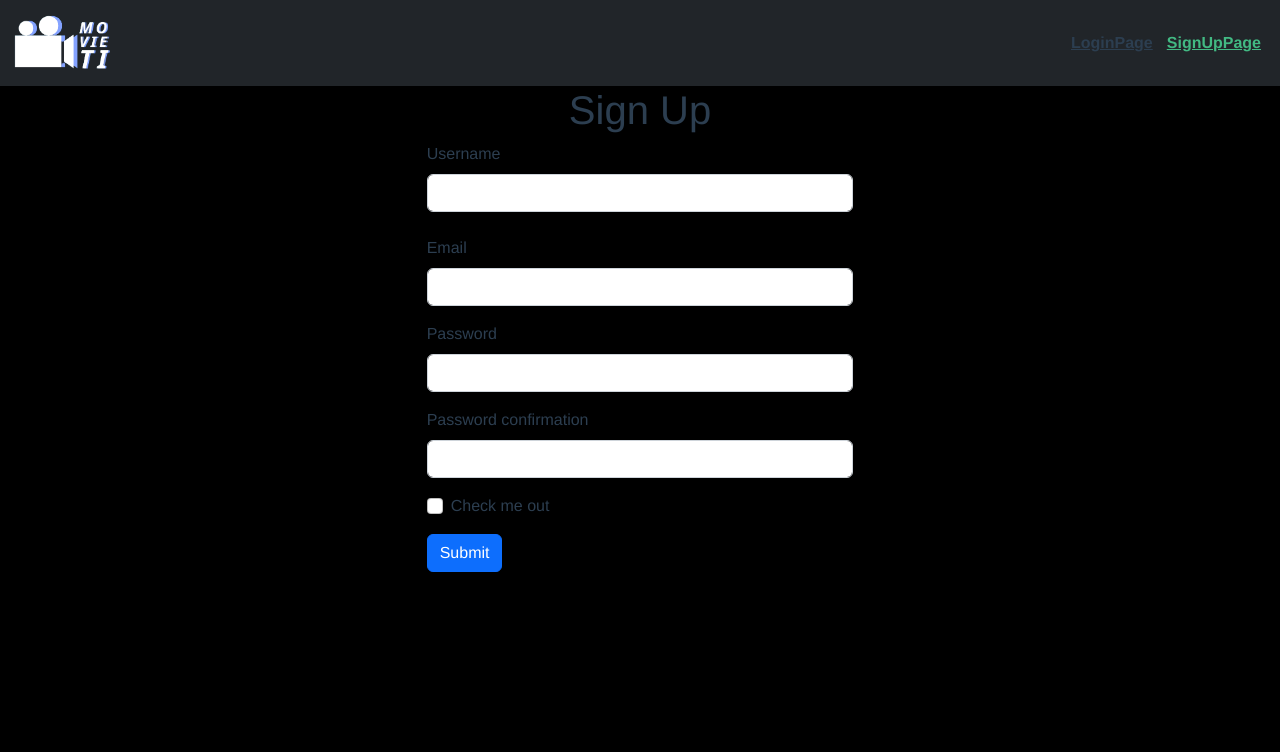
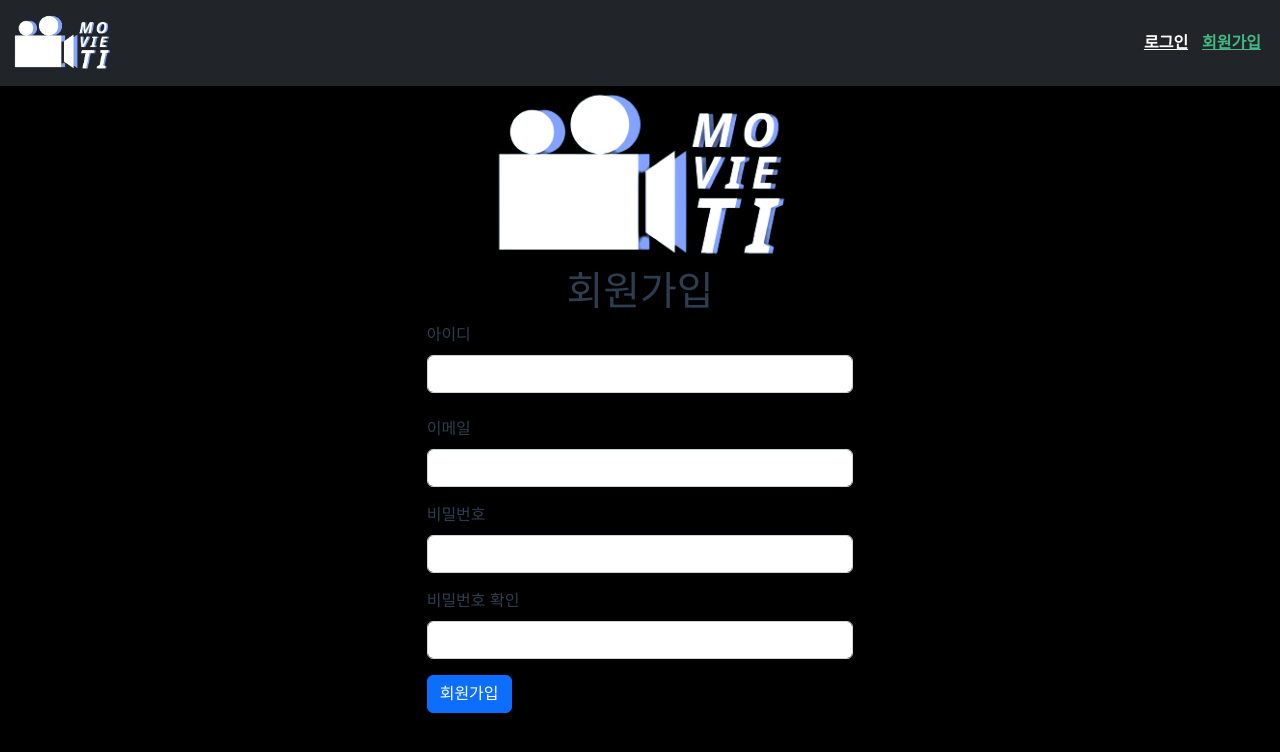
Before and after one commit to DY-Shin/MVTI, a Vue app in the folder front-server/: page /signup in a window 1280 px wide. Shown: the top 752 px of the page. Built offline with nearby package versions, Linux system fonts and the light colour scheme.

Commit message:
1118 1810

```diff
--- a/front-server/src/App.vue
+++ b/front-server/src/App.vue
@@ -8,20 +8,20 @@
         <ul class="navbar-nav">
           <template v-if="isLogin">
             <li class="nav-item">
-              <span class="username">Hello, </span>
+              <span class="username">환영합니다,
                 <router-link :to="{ name: 'ProfileView', params: { username: username } }">
                   {{ $store.state.username }}
-              </router-link>
+                </router-link>님!
+              </span>
             </li>
-              <br>
-              <button class="btn btn-primary" @click="Logout">LogOut</button>
+              <button class="btn btn-primary" @click="Logout">로그아웃</button>
           </template>
           <template v-else>
             <li class="nav-item">
-              <router-link :to="{ name: 'LoginView' }">LoginPage</router-link>
+              <router-link :to="{ name: 'LoginView' }">로그인</router-link>
             </li>
             <li class="nav-item">
-              <router-link :to="{ name: 'SignupView' }">SignUpPage</router-link>
+              <router-link :to="{ name: 'SignupView' }">회원가입</router-link>
             </li>
           </template>
         </ul>
@@ -78,11 +78,12 @@ export default {
 
 nav {
   padding: 30px;
+  color: white;
 }
 
 nav a {
   font-weight: bold;
-  color: #2c3e50;
+  color: white;
 }
 
 nav a.router-link-exact-active {
--- a/front-server/src/components/CommentForm.vue
+++ b/front-server/src/components/CommentForm.vue
@@ -57,7 +57,6 @@ export default {
           .catch((err) => {
             console.log(err)
           })
-
       }
       this.commentContent = null
       // console.log(this.$route.params)
--- a/front-server/src/components/CommentList.vue
+++ b/front-server/src/components/CommentList.vue
@@ -3,7 +3,6 @@
     <h3>Comment List</h3>
     <CommentForm/>
     <ul>
-
       <CommentListItem
         v-for="comment in comments"
         :key="comment.id"
--- a/front-server/src/views/accounts/LoginView.vue
+++ b/front-server/src/views/accounts/LoginView.vue
@@ -1,22 +1,23 @@
 <template>
   <div>
-    <h1>Log In</h1>
+    <img src="@/assets/MVTI.png" alt="#" width="300px">
+    <h1>로그인</h1>
     <form @submit.prevent="logIn">
       <div class="col-4">
 
         <div class="mb-3">
-          <label for="username" class="form-label">Username</label>
+          <label for="username" class="form-label">아이디</label>
           <input type="text" class="form-control" id="username" v-model="username" aria-describedby="emailHelp">
         </div>
         <div class="mb-3">
-          <label for="password" class="form-label">Password</label>
+          <label for="password" class="form-label">비밀번호</label>
           <input type="password" class="form-control" id="password" v-model="password">
         </div>
-        <div class="mb-3 form-check">
+        <!-- <div class="mb-3 form-check">
           <input type="checkbox" class="form-check-input" id="exampleCheck1">
           <label class="form-check-label" for="exampleCheck1">Check me out</label>
-        </div>
-        <button type="submit" class="btn btn-primary">LogIn</button>
+        </div> -->
+        <button type="submit" class="btn btn-primary">로그인</button>
       </div>
     </form>
   </div>
--- a/front-server/src/views/accounts/ProfileView.vue
+++ b/front-server/src/views/accounts/ProfileView.vue
@@ -1,5 +1,5 @@
 <template>
-  <div>
+  <div id="profile">
     <h3>{{ username }}님의 프로필</h3>
     <h5>{{ username }}님이 좋아한 영화</h5>
     <h5>{{ username }}님이 남긴 리뷰</h5>
@@ -24,8 +24,13 @@ export default {
   },
   methods: {
     signup: function () {
-
     }
   }
 }
 </script>
+
+<style>
+  #profile{
+    color: white;
+  }
+</style>
--- a/front-server/src/views/accounts/SignupView.vue
+++ b/front-server/src/views/accounts/SignupView.vue
@@ -1,13 +1,14 @@
 <template>
   <div>
-    <h1>Sign Up</h1>
+    <img src="@/assets/MVTI.png" alt="#" width="300px">
+    <h1>회원가입</h1>
     <form @submit.prevent="signup">
       <div class="col-4">
         <div class="mb-3">
-          <label for="username" class="form-label">Username</label>
+          <label for="username" class="form-label">아이디</label>
           <input type="text" class="form-control" id="username" v-model="username" aria-describedby="emailHelp"><br>
           <div>
-            <label for="email" class="form-label">Email</label>
+            <label for="email" class="form-label">이메일</label>
             <input type="text" class="form-control" id="email" v-model="email">
             <p class="validation-text" v-if="!isEmailValid && email">
                   <!-- 이메일 형식 및 입력란 공백 확인 -->
@@ -19,7 +20,7 @@
         </div>
 
         <div class="mb-3">
-          <label for="password1" class="form-label">Password</label>
+          <label for="password1" class="form-label">비밀번호</label>
           <input type="password" class="form-control" id="password1" v-model="password1">
           <p class="validation-text" v-if="!isPasswordValid && password1">
                 <!-- 비밀번호 형식 및 입력란 공백 확인 -->
@@ -30,14 +31,14 @@
         </div>
 
         <div class="mb-3">
-          <label for="password2" class="form-label">Password confirmation</label>
+          <label for="password2" class="form-label">비밀번호 확인</label>
           <input type="password" class="form-control" id="password2" v-model="password2">
         </div>
-        <div class="mb-3 form-check">
+        <!-- <div class="mb-3 form-check">
           <input type="checkbox" class="form-check-input" id="exampleCheck1">
           <label class="form-check-label" for="exampleCheck1">Check me out</label>
-        </div>
-        <button type="submit" class="btn btn-primary">Submit</button>
+        </div> -->
+        <button type="submit" class="btn btn-primary">회원가입</button>
       </div>
     </form>
   </div>
--- a/front-server/src/views/movies/DetailView.vue
+++ b/front-server/src/views/movies/DetailView.vue
@@ -1,6 +1,6 @@
 <template>
   <div
-    :style="{ backgroundImage : `url(https://image.tmdb.org/t/p/original${this.movie?.backdrop_path})`}"
+    :style="{ backgroundImage : `url(${backImgUrl})`}"
     style="background-size: cover; height: 100vh; width: 99.1vw;"
   >
     <div class="d-flex flex-row justify-content-evenly">
@@ -13,7 +13,7 @@
       <div class="col-7">
         <div class="card mt-5" id="body">
           <div class="card-body">
-            <h5 class="card-header">{{ movie?.title }}</h5>
+            <h5 class="card-header"><b>{{ movie?.title }}</b></h5>
             <p>평점 : {{ movie?.vote_avg }}</p>
             <p>개봉일 : {{ movie?.released_date }}</p>
             <p>내용 : {{ movie?.overview }}</p>
@@ -34,7 +34,6 @@ import axios from 'axios'
 // import CommentForm from '@/components/CommentForm.vue'
 import CommentList from '@/components/CommentList.vue'
 const API_URL = "http://127.0.0.1:8000"
-// const body = document.querySelector("body")
 
 export default {
   name: 'DetailView',
@@ -45,6 +44,7 @@ export default {
     return{
       movie: null,
       movieImgUrl: null,
+      backImgUrl: null,
     }
   },
   computed: {
@@ -54,8 +54,6 @@ export default {
   },
   created() {
     this.getMovieDetail()
-    // const backImgUrl = `https://image.tmdb.org/t/p/original${this.movie?.backdrop_path}`
-
   },
   methods: {
     getMovieDetail() {
@@ -64,9 +62,10 @@ export default {
         url: `${API_URL}/api/v1/movies/${this.$route.params.id}/`,
       })
       .then((res) => {
-        console.log(res)
+        // console.log(res)
         this.movie = res.data
         this.movieImgUrl = `https://themoviedb.org/t/p/w600_and_h900_bestv2${this.movie?.poster_path}`
+        this.backImgUrl = `https://image.tmdb.org/t/p/original${this.movie?.backdrop_path}`
       })
       .catch(err => console.log(err))
     }
```
Also changed, not shown: 2 other files (tests, documents, lock files or other folders). Lines whose indentation alone changed are shown as unchanged.
